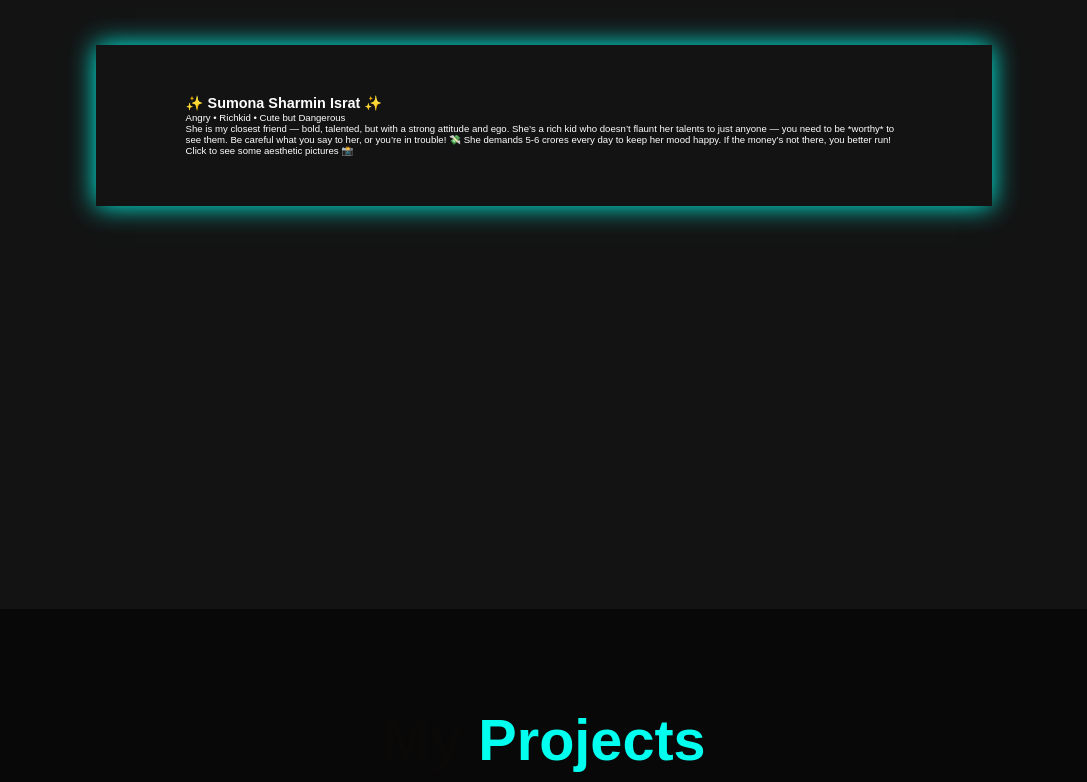
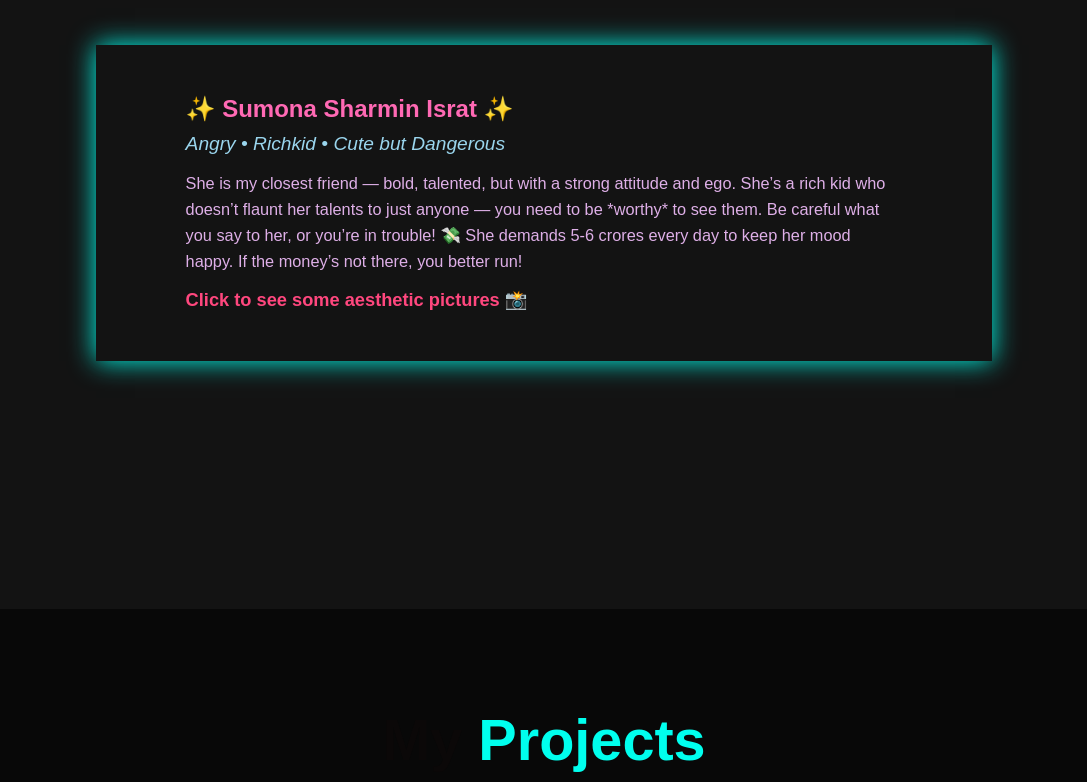
Before and after one commit to Hasan-Sakib/sakib.github.io, a plain HTML site: page index.html in a window 1280 px wide. Shown: the part 3083-3865 px from the top of the page, without its empty margins (96-1183 px from the left). Drawn offline with nearby package versions, Linux system fonts and the light colour scheme.

Commit message:
Update style.css

```diff
--- a/style.css
+++ b/style.css
@@ -401,6 +401,30 @@ span{
     cursor: pointer;
     transition: 0.3s;
 }
+.friend-name {
+    font-size: 2.5rem;
+    font-weight: bold;
+    color: #ff69b4;
+    margin-bottom: 10px;
+}
+.friend-title {
+    font-size: 2rem;
+    color: #9ad5ed;
+    font-style: italic;
+    margin-bottom: 15px;
+}
+.friend-description {
+    font-size: 1.7rem;
+    color: #deafe7;
+    line-height: 1.6;
+    margin-bottom: 15px;
+}
+.friend-action {
+    font-size: 1.9rem;
+    font-weight: bold;
+    color: #ff477e;
+    cursor: pointer;
+}
 
 .friend:hover {
     background-color: #07407d;
```
